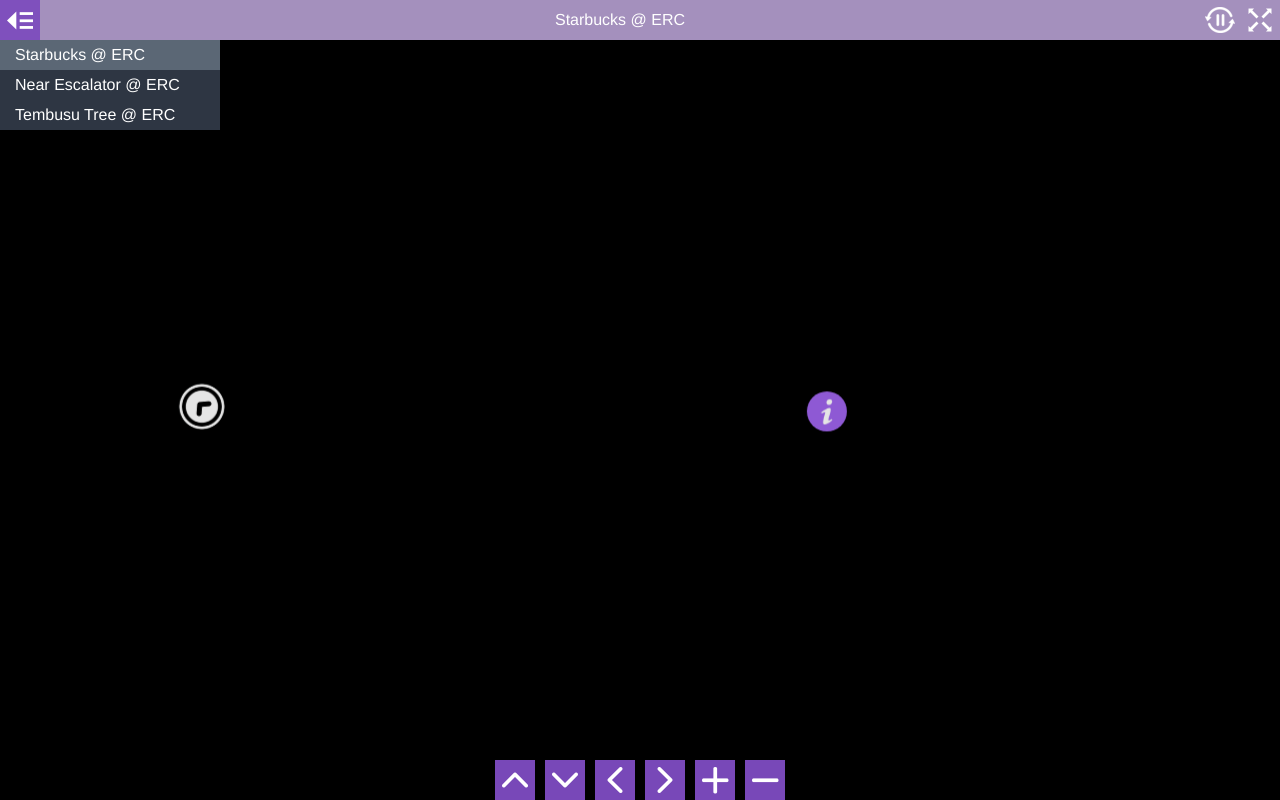
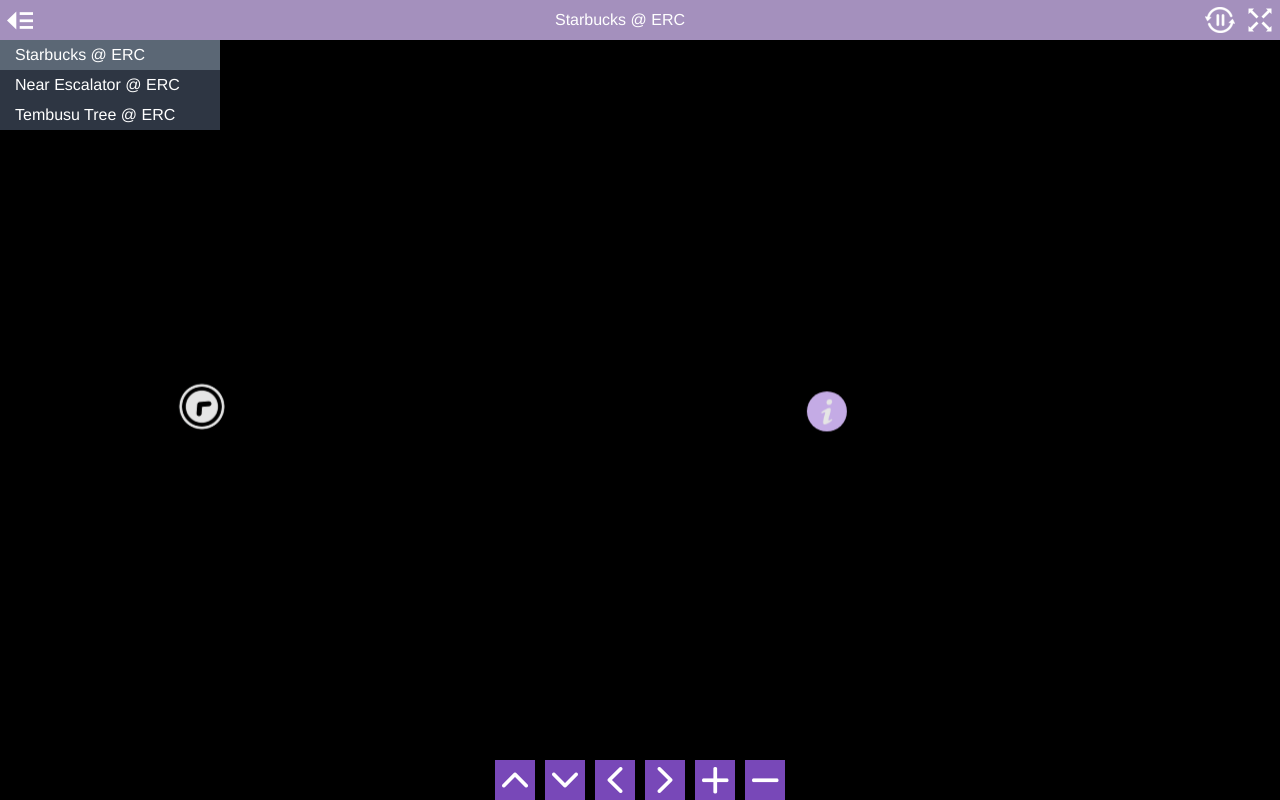
Before and after one commit to Sagefern/ERCWebTour, a plain HTML site: page index.html in a window 1280 px wide. Drawn offline with Linux system fonts and the light colour scheme.

Commit message:
Update style.css
Updated info-hotspot and sceneListToggle colours

```diff
--- a/style.css
+++ b/style.css
@@ -207,8 +207,8 @@ body.fullscreen-enabled.mobile #autorotateToggle {
   width: 40px;
   height: 40px;
   padding: 5px;
-  background-color: rgb(159,100,237);
-  background-color: rgba(159,100,237,0.8);
+  background-color: rgb(205,180,237);
+  background-color: rgba(205,180,237,0.8);
 }
 
 .mobile #sceneListToggle {
@@ -453,7 +453,7 @@ body.single-scene #sceneList, body.single-scene #sceneListToggle {
   width: 40px;
   height: 40px;
   border-radius: 20px;
-  background-color: rgb(159,100,237);
+  background-color: rgb(219,191,255);
   cursor: pointer;
   -webkit-transition: width 0.3s ease-in-out 0.5s,
                       border-radius 0.3s ease-in-out 0.5s;
```
